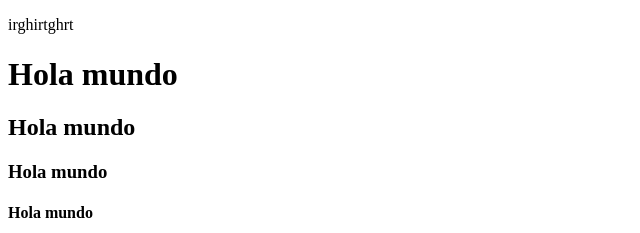
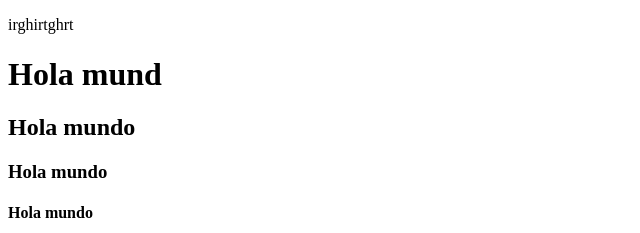
Before and after one commit to Mateosanzep/guias-html-css-js, a plain HTML site: page index.html in a window 1280 px wide. Shown: the part 234-467 px from the top of the page, 0-640 px from the left. Drawn offline with Linux system fonts and the light colour scheme.

Commit message:
quite la o

```diff
--- a/index.html
+++ b/index.html
@@ -33,7 +33,7 @@
 			<h2>ALADO</h2>
 			<p>irghirtghrt</p>
 		</aside>
-		<h1>Hola mundo</h1>
+		<h1>Hola mund</h1>
 		<h2>Hola mundo</h2>
 		<h3>Hola mundo</h3>
 		<h4>Hola mundo</h4>
```
